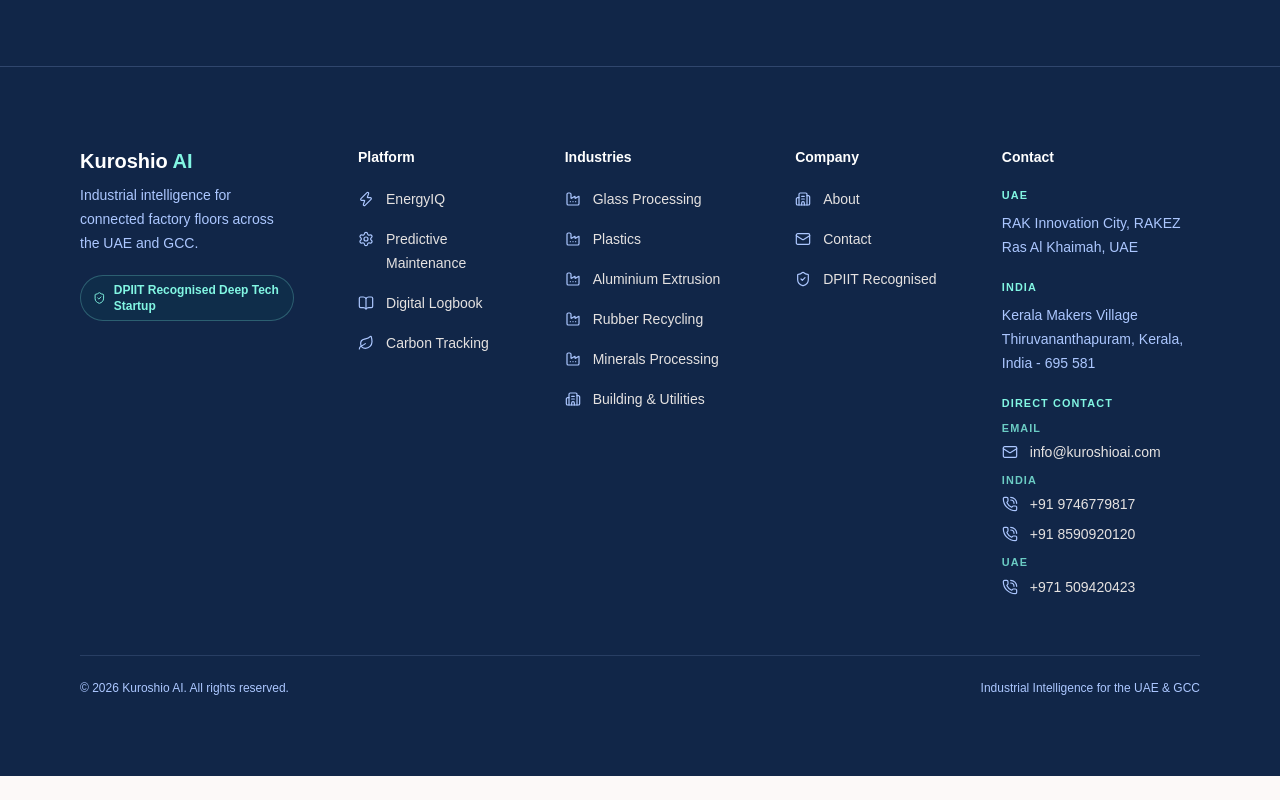
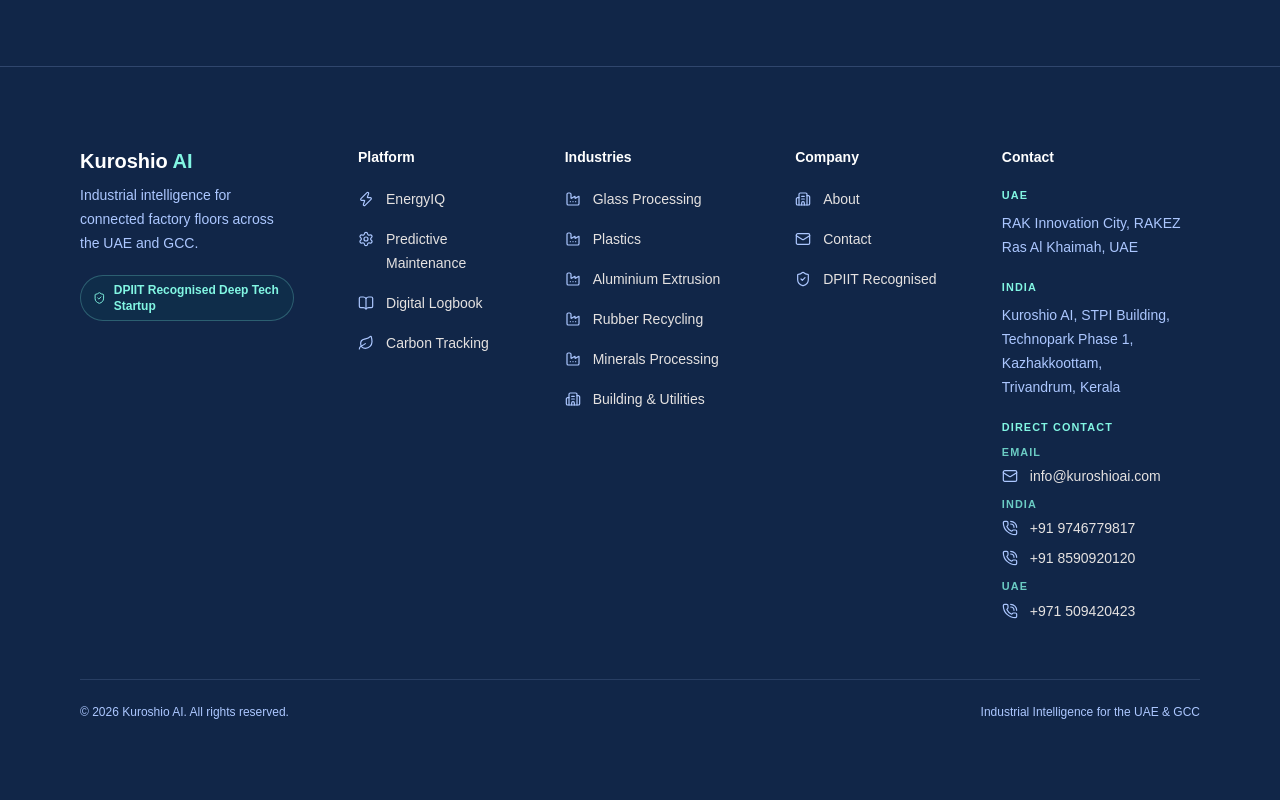
Before and after one commit to Kuroshio-AI/website, a React (Vite) app: page / in a window 1280 px wide. Shown: the part 4845-5645 px from the top of the page. Before the commit the page ends 5621 px from the top, so only its background shows below. Built offline with nearby package versions, Linux system fonts and the light colour scheme.

Commit message:
Update India office address

```diff
--- a/src/data/mockData.ts
+++ b/src/data/mockData.ts
@@ -577,7 +577,11 @@
     {
       city: "India",
       tone: "primary",
-      address: ["Kerala Makers Village", "Thiruvananthapuram, Kerala, India - 695 581"],
+      address: [
+        "Kuroshio AI, STPI Building,",
+        "Technopark Phase 1, Kazhakkoottam,",
+        "Trivandrum, Kerala",
+      ],
     },
   ],
 } as const;
```
